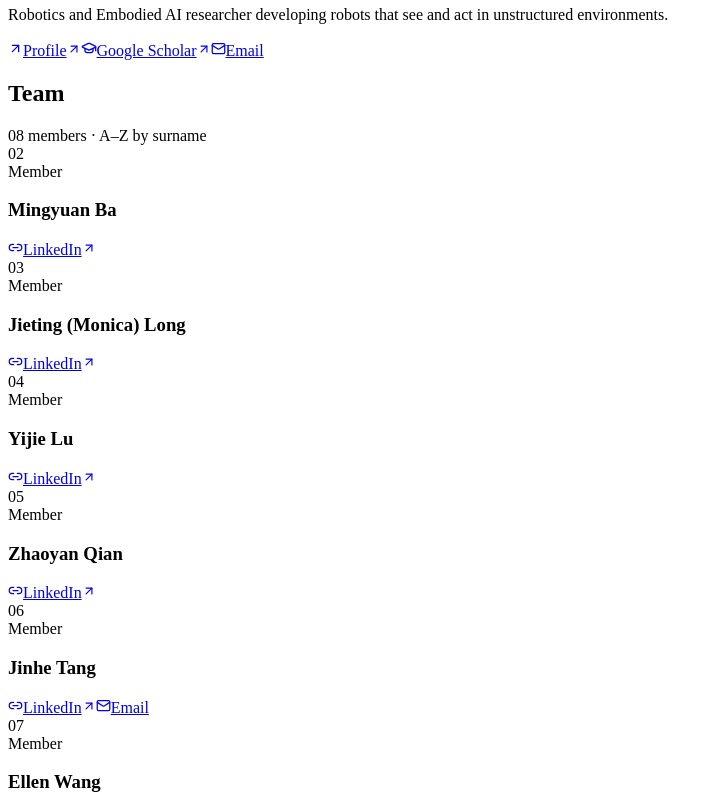
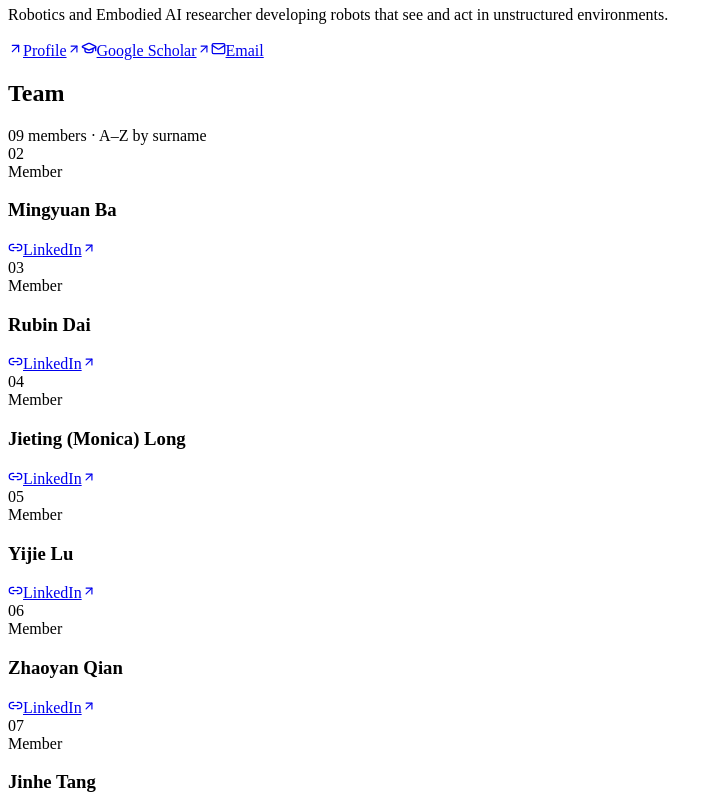
Before and after one commit to cheese-zj/pairlab-site, a React (Vite) app: page /people in a window 1280 px wide. Shown: the part 540-1340 px from the top of the page, without its empty margins (0-723 px from the left). Built offline with nearby package versions, Linux system fonts and the light colour scheme; the HTML template or start-up script is replaced by a standard one.

Commit message:
Add Rubin Dai to lab members

```diff
--- a/src/people.ts
+++ b/src/people.ts
@@ -44,6 +44,17 @@ export const labMembers: Person[] = ([
   },
   {
     id: '03',
+    slug: 'rubin-dai',
+    name: 'Rubin Dai',
+    surname: 'Dai',
+    role: 'Member',
+    image: '/people/rubin-dai.webp',
+    links: [
+      { label: 'LinkedIn', href: 'https://au.linkedin.com/in/rubin-dai-a30477285', kind: 'linkedin' },
+    ],
+  },
+  {
+    id: '04',
     slug: 'jieting-long',
     name: 'Jieting (Monica) Long',
     surname: 'Long',
@@ -54,7 +65,7 @@ export const labMembers: Person[] = ([
     ],
   },
   {
-    id: '04',
+    id: '05',
     slug: 'yijie-lu',
     name: 'Yijie Lu',
     surname: 'Lu',
@@ -65,7 +76,7 @@ export const labMembers: Person[] = ([
     ],
   },
   {
-    id: '05',
+    id: '06',
     slug: 'zhaoyan-qian',
     name: 'Zhaoyan Qian',
     surname: 'Qian',
@@ -76,7 +87,7 @@ export const labMembers: Person[] = ([
     ],
   },
   {
-    id: '06',
+    id: '07',
     slug: 'jinhe-tang',
     name: 'Jinhe Tang',
     surname: 'Tang',
@@ -88,7 +99,7 @@ export const labMembers: Person[] = ([
     ],
   },
   {
-    id: '07',
+    id: '08',
     slug: 'ellen-wang',
     name: 'Ellen Wang',
     surname: 'Wang',
@@ -99,7 +110,7 @@ export const labMembers: Person[] = ([
     ],
   },
   {
-    id: '08',
+    id: '09',
     slug: 'james-zhao',
     name: 'James Zhao',
     surname: 'Zhao',
@@ -111,7 +122,7 @@ export const labMembers: Person[] = ([
     ],
   },
   {
-    id: '09',
+    id: '10',
     slug: 'yanan-zhou',
     name: 'Yanan Zhou',
     surname: 'Zhou',
```
Also changed, not shown: public/people/rubin-dai.webp (added).
